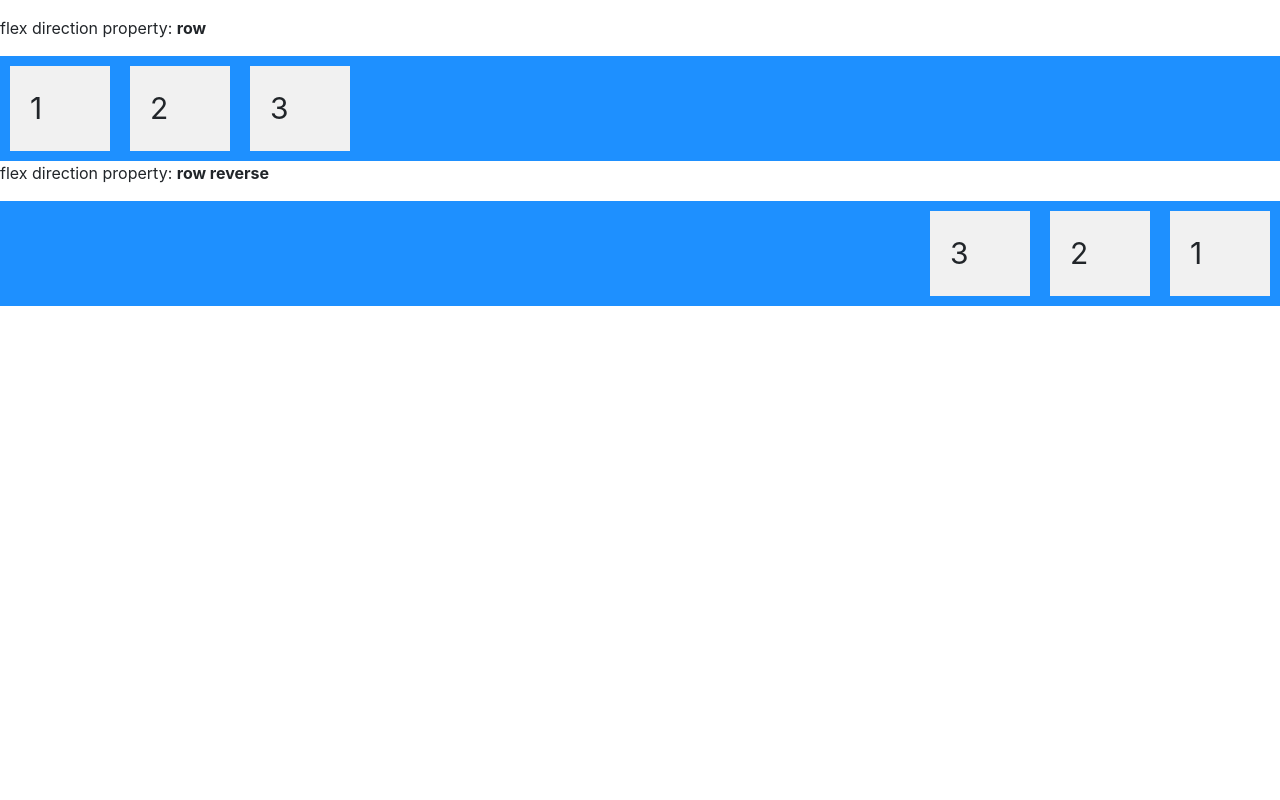
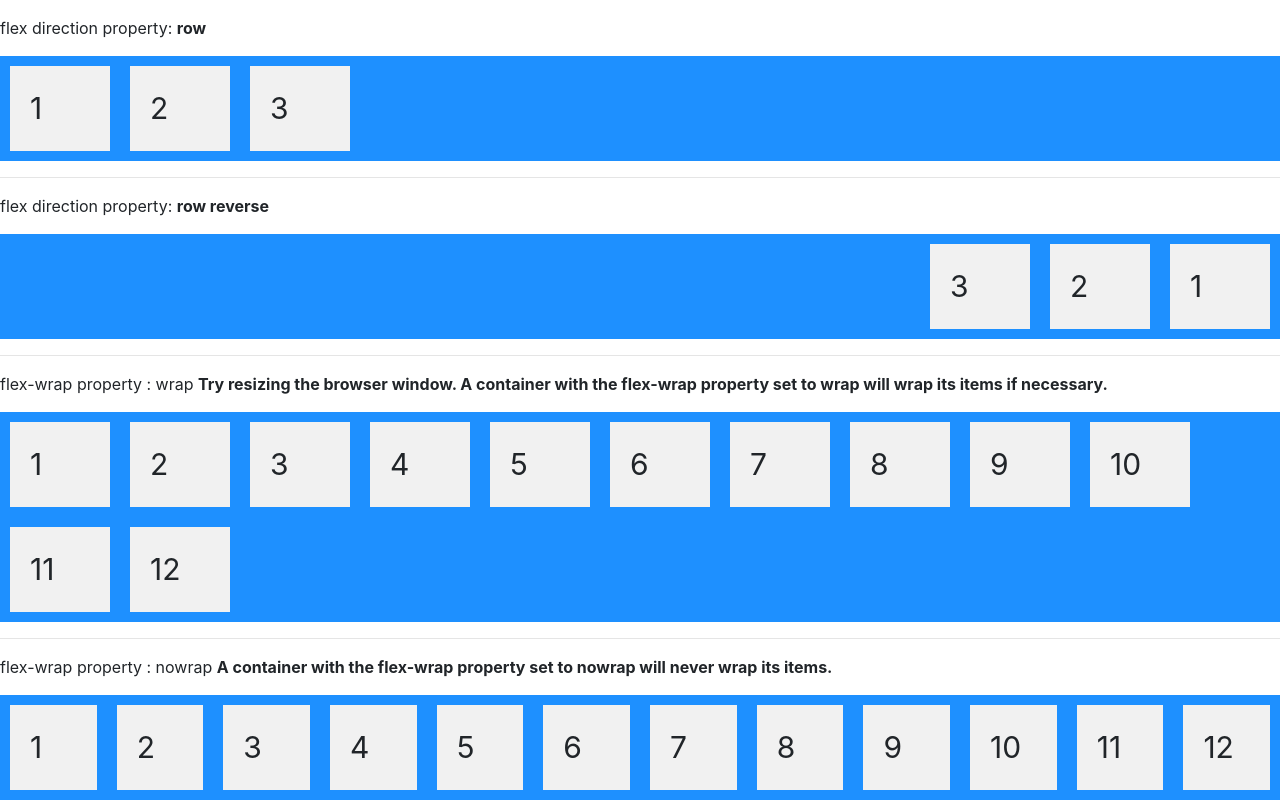
Before and after one commit to tahir94/css-bootstrap-samples, an Angular app: page /css-flex in a window 1280 px wide. Shown: the part 962-1762 px from the top of the page. Before the commit the page ends 1268 px from the top, so only its background shows below. Built offline with nearby package versions, Linux system fonts and the light colour scheme.

Commit message:
implement flex-wrap property

```diff
--- a/src/app/css-flex/css-flex.component.html
+++ b/src/app/css-flex/css-flex.component.html
@@ -32,6 +32,7 @@
 	<div>2</div>
 	<div>3</div>
 </div>
+<hr>
 
 <p>flex direction property:
 	<b>row reverse</b>
@@ -41,3 +42,41 @@
 	<div>2</div>
 	<div>3</div>
 </div>
+<hr>
+
+<p>flex-wrap property : wrap
+	<b>Try resizing the browser window. A container with the flex-wrap property set to wrap will wrap its items if necessary.</b>
+</p>
+<div class="flex-container6">
+	<div>1</div>
+	<div>2</div>
+	<div>3</div>
+	<div>4</div>
+	<div>5</div>
+	<div>6</div>
+	<div>7</div>
+	<div>8</div>
+	<div>9</div>
+	<div>10</div>
+	<div>11</div>
+	<div>12</div>
+</div>
+<hr>
+
+<p>flex-wrap property : nowrap
+	<b>A container with the flex-wrap property set to nowrap will never wrap its items.</b>
+</p>
+<div class="flex-container7">
+	<div>1</div>
+	<div>2</div>
+	<div>3</div>
+	<div>4</div>
+	<div>5</div>
+	<div>6</div>
+	<div>7</div>
+	<div>8</div>
+	<div>9</div>
+	<div>10</div>
+	<div>11</div>
+	<div>12</div>
+</div>
--- a/src/app/css-flex/css-flex.component.scss
+++ b/src/app/css-flex/css-flex.component.scss
@@ -63,3 +63,29 @@
 	padding:20px;
 	font-size: 30px;
 }
+
+.flex-container6{
+	display: flex;
+	flex-wrap: wrap;
+	background-color: dodgerblue;
+}
+.flex-container6>div{
+	background-color: #f1f1f1;
+	margin: 10px;
+	width: 100px;
+	padding:20px;
+	font-size: 30px;
+}
+
+.flex-container7{
+	display: flex;
+	flex-wrap: nowrap;
+	background-color: dodgerblue;
+}
+.flex-container7>div{
+	background-color: #f1f1f1;
+	margin: 10px;
+	width: 100px;
+	padding:20px;
+	font-size: 30px;
+}
```
Lines whose indentation alone changed are shown as unchanged.
